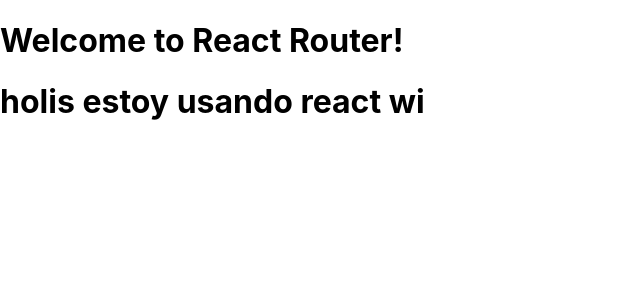
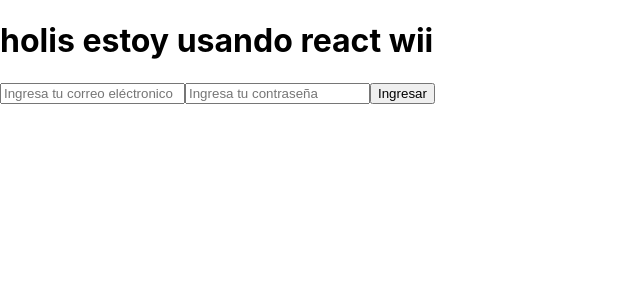
Before and after one commit to ceciPino/SN-React, a React (Create React App) app: page / in a window 1280 px wide. Shown: the top 300 px of the page, without its empty margins (0-640 px from the left). Built offline with nearby package versions, Linux system fonts and the light colour scheme.

Commit message:
form y algo de rutas

```diff
--- a/public/index.html
+++ b/public/index.html
@@ -24,7 +24,7 @@
       work correctly both with client-side routing and a non-root public URL.
       Learn how to configure a non-root public URL by running `npm run build`.
     -->
-    <title>React App</title>
+    <title>Plantasia</title>
   </head>
   <body>
     <noscript>You need to enable JavaScript to run this app.</noscript>
--- a/src/App.js
+++ b/src/App.js
@@ -1,13 +1,16 @@
 import * as React from "react";
 import { Routes, Route } from "react-router-dom";
+import Login from "./components/login";
+import Register from "./components/register";
 import Home from "./components/home";
 
 function App() {
   return (
     <div className="App">
-      <h1>Welcome to React Router!</h1>
       <Routes>
         <Route path="/" element={<Home />} />
+        <Route path="/login" element={<Login/>} />
+        <Route path="/register" element= {<Register/>} />
 
       </Routes>
     </div>
--- a/src/components/home.js
+++ b/src/components/home.js
@@ -1,9 +1,11 @@
 import React from "react";
 import Login from "../components/login"
+import Register from "./register";
 
 const Home = (prop) => {
     return (
         <div>
+            <h1>holis estoy usando react wii</h1>
             <Login/>
         </div>
     )
--- a/src/components/login.js
+++ b/src/components/login.js
@@ -1,10 +1,18 @@
 import React from "react";
+import { Fragment, useState } from "react";
 
 const Login = (prop) => {
     return (
-        <div>
-            <h1> holis estoy usando react wi </h1>
-        </div>
+        <Fragment>
+            <form>
+                <input placeholder="Ingresa tu correo eléctronico">
+                </input>
+                <input placeholder="Ingresa tu contraseña">
+                </input>
+
+                <button type= "submit">Ingresar</button>
+            </form>
+        </Fragment>
     )
 }
 
--- a/src/components/register.js
+++ b/src/components/register.js
@@ -0,0 +1,17 @@
+import { Fragment, useState } from "react";
+
+const Register = () => {
+    return(
+        <Fragment>
+            <form>
+                <input placeholder="ingresa tu nombre de usuario"></input>
+                <input placeholder="ingresa tu correo electrónico"></input>
+                <input placeholder="ingresa tu contraseña"></input>
+
+                <button type="submit"> Registrarse</button>
+            </form>
+        </Fragment>
+    );
+}
+
+export default Register;
```
